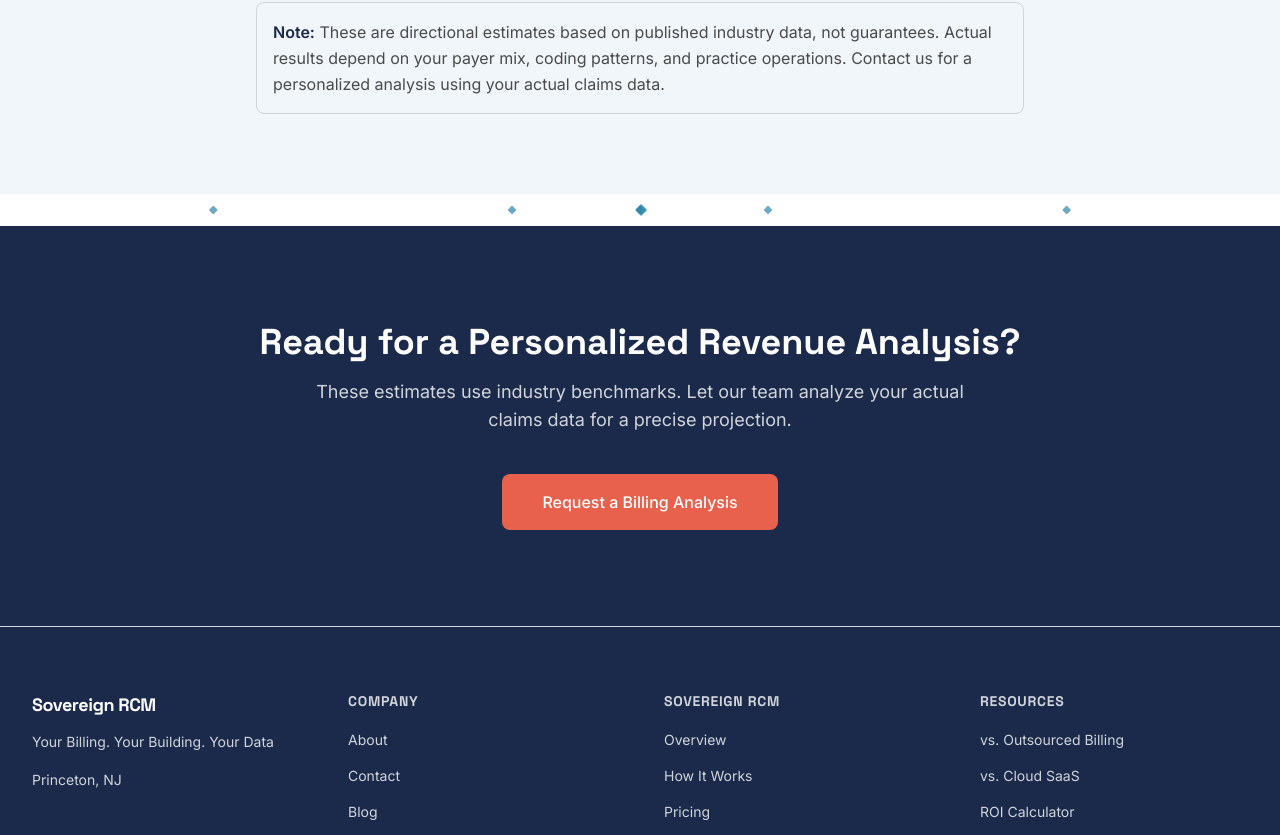
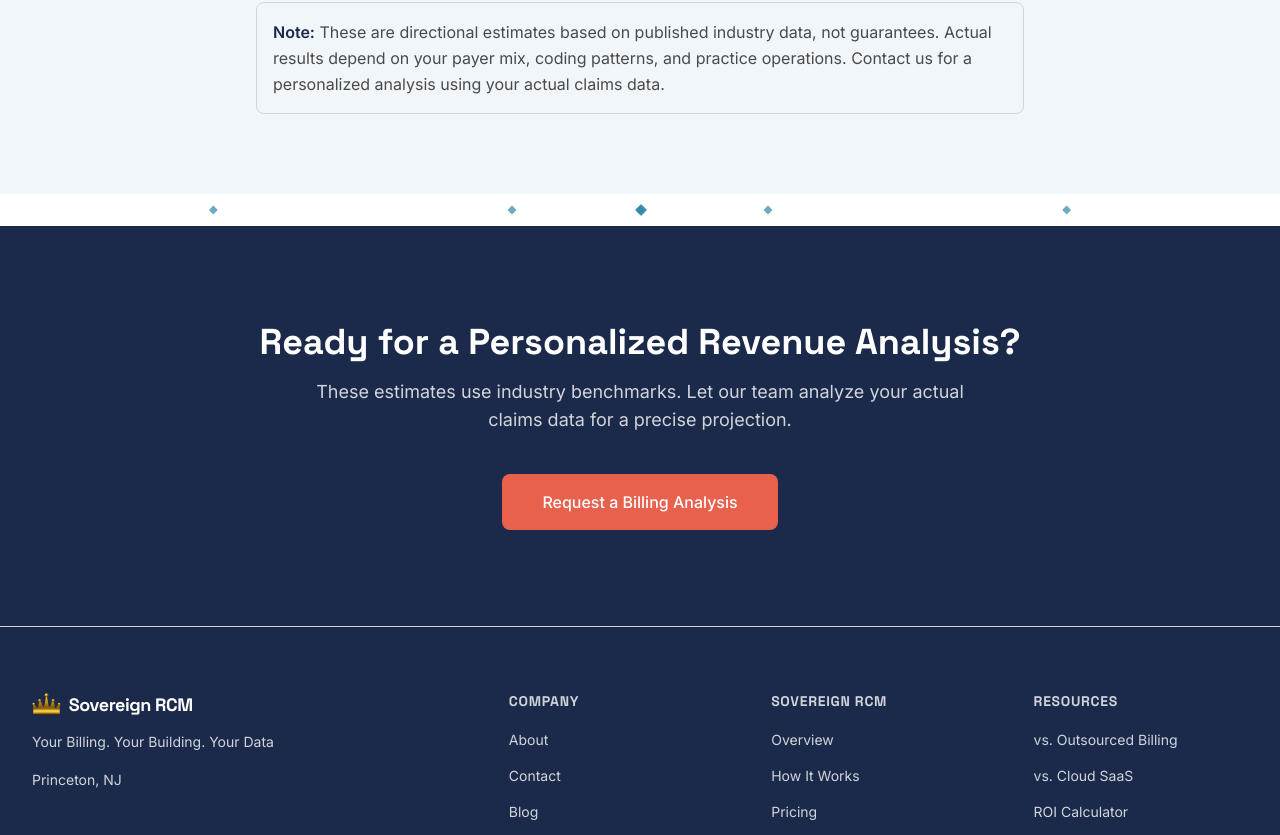
Before and after one commit to RizeXCapital/website, a Next.js app: page /sovereign-rcm/roi-calculator in a window 1280 px wide. Shown: the part 1962-2797 px from the top of the page. Built offline with nearby package versions, Linux system fonts and the light colour scheme.

Commit message:
Add crown logo to header and footer, fix founder bio text wrap
- Add gold crown SVG beside "Sovereign RCM" text in navigation and footer
- Widen footer brand column (2fr) to prevent tagline from wrapping
- Remove forced line break in Navid's bio to fix orphaned "RCM." wrap

```diff
--- a/src/app/page.tsx
+++ b/src/app/page.tsx
@@ -520,7 +520,7 @@ export default function Home() {
                 imageStyle: { transform: "scale(2)", transformOrigin: "43% 35%" } as React.CSSProperties,
                 imageObjectPosition: "43% 35%",
                 description:
-                  <>The operational backbone of Sovereign RCM.<br />15+ years managing multi-million-dollar regulated infrastructure across three states. Translates complex compliance and procurement into structured AI deployment playbooks.</>,
+                  "The operational backbone of Sovereign RCM. 15+ years managing multi-million-dollar regulated infrastructure across three states. Translates complex compliance and procurement into structured AI deployment playbooks.",
               },
               {
                 name: "Ghulam Shah",
--- a/src/components/Footer.tsx
+++ b/src/components/Footer.tsx
@@ -1,4 +1,5 @@
 import Link from "next/link";
+import Image from "next/image";
 
 const footerLinks = {
   Company: [
@@ -26,12 +27,21 @@ export default function Footer() {
   return (
     <footer className="border-t border-gray-300 bg-navy text-white dark:border-dark-border dark:bg-[#080E1A]">
       <div className="mx-auto max-w-7xl px-6 py-16 lg:px-8">
-        <div className="grid grid-cols-1 gap-12 md:grid-cols-4">
+        <div className="grid grid-cols-1 gap-12 md:grid-cols-[2fr_1fr_1fr_1fr]">
           {/* Brand column */}
           <div>
-            <span className="font-heading text-lg font-bold tracking-tight">
-              Sovereign RCM
-            </span>
+            <div className="flex items-center gap-2">
+              <Image
+                src="/crown-logo.svg"
+                alt=""
+                width={28}
+                height={23}
+                className="h-6 w-auto"
+              />
+              <span className="font-heading text-lg font-bold tracking-tight">
+                Sovereign RCM
+              </span>
+            </div>
             <p className="mt-3 text-sm leading-relaxed text-gray-300">
               Your Billing. Your Building. Your Data
             </p>
--- a/src/components/Navigation.tsx
+++ b/src/components/Navigation.tsx
@@ -1,6 +1,7 @@
 "use client";
 
 import Link from "next/link";
+import Image from "next/image";
 import { useState, useEffect, useRef, useCallback } from "react";
 import { usePathname } from "next/navigation";
 import { motion, useReducedMotion } from "framer-motion";
@@ -197,6 +198,14 @@ export default function Navigation() {
       <nav className="mx-auto flex max-w-7xl items-center justify-between px-6 py-4 lg:px-8">
         {/* Logo */}
         <Link href="/" className="flex items-center gap-2">
+          <Image
+            src="/crown-logo.svg"
+            alt=""
+            width={32}
+            height={27}
+            className="h-7 w-auto"
+            priority
+          />
           <span className="font-heading text-xl font-bold tracking-tight text-navy dark:text-white">
             Sovereign RCM
           </span>
```
Also changed, not shown: public/crown-logo.svg (added).
